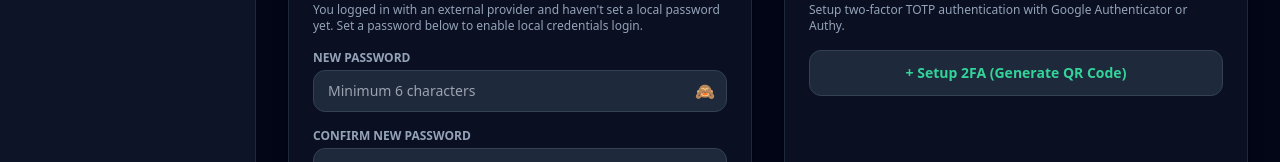
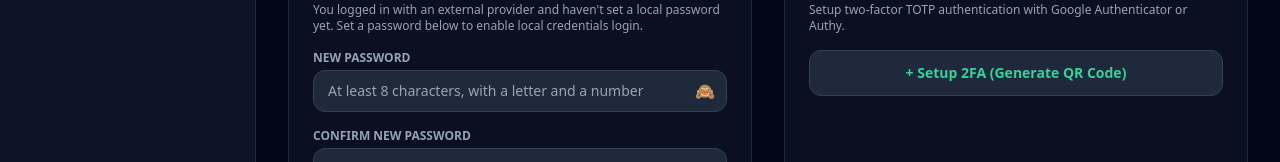
Before and after one commit to dangoriya/myauthserver-sso, a Next.js app in the folder auth_server_management/: page /dashboard/profile in a window 1280 px wide. Shown: the part 534-696 px from the top of the page. Built offline with nearby package versions, Linux system fonts and the light colour scheme; no server answers; sample sign-in values are in the browser's storage.

Commit message:
feat: enforce strict password complexity policy of 8+ characters including a letter and digit on profile page

```diff
--- a/auth_server_management/app/dashboard/profile/page.jsx
+++ b/auth_server_management/app/dashboard/profile/page.jsx
@@ -113,12 +113,12 @@ export default function ProfilePage() {
     setPwdMsg('');
     setPwdErr('');
 
+    if (!isValidPassword(setPwdNew)) {
+      setPwdErr('Password must be at least 8 characters and include at least one letter and one number.');
+      return;
+    }
     if (setPwdNew !== setPwdConfirm) {
       setPwdErr('Passwords do not match');
-      return;
-    }
-    if (setPwdNew.length < 6) {
-      setPwdErr('Password must be at least 6 characters long');
       return;
     }
 
@@ -230,12 +230,12 @@ export default function ProfilePage() {
     setPwdMsg('');
     setPwdErr('');
 
+    if (!isValidPassword(newPassword)) {
+      setPwdErr('Password must be at least 8 characters and include at least one letter and one number.');
+      return;
+    }
     if (newPassword !== confirmPassword) {
       setPwdErr('New password and confirmation password do not match');
-      return;
-    }
-    if (newPassword.length < 6) {
-      setPwdErr('Password must be at least 6 characters long');
       return;
     }
 
@@ -464,6 +464,11 @@ export default function ProfilePage() {
     return <div className="p-8 text-center text-slate-400">Loading user profile...</div>;
   }
 
+  // Password policy — mirrors the auth_server set-password / reset-password rule
+  // (8+ characters, at least one letter, at least one digit).
+  const isValidPassword = (pwd) =>
+    typeof pwd === 'string' && pwd.length >= 8 && /[A-Za-z]/.test(pwd) && /\d/.test(pwd);
+
   // Inline input validation styling helper with red glow
   const inputClass = (isInvalid = false) =>
     `w-full px-3.5 py-2.5 bg-slate-800 border rounded-xl text-white text-sm focus:outline-none transition-all duration-200 ${
@@ -600,11 +605,11 @@ export default function ProfilePage() {
                   <input
                     type={showSetPwdNew ? 'text' : 'password'}
                     required
-                    minLength={6}
+                    minLength={8}
                     value={setPwdNew}
                     onChange={(e) => setSetPwdNew(e.target.value)}
-                    placeholder="Minimum 6 characters"
-                    className={inputClass(setPwdNew.length > 0 && setPwdNew.length < 6)}
+                    placeholder="At least 8 characters, with a letter and a number"
+                    className={inputClass(setPwdNew.length > 0 && !isValidPassword(setPwdNew))}
                   />
                   <button type="button" onClick={() => setShowSetPwdNew(!showSetPwdNew)} className="absolute right-3 top-1/2 -translate-y-1/2 text-slate-400 hover:text-white">
                     {showSetPwdNew ? '👁️' : '🙈'}
@@ -618,11 +623,11 @@ export default function ProfilePage() {
                   <input
                     type={showSetPwdConfirm ? 'text' : 'password'}
                     required
-                    minLength={6}
+                    minLength={8}
                     value={setPwdConfirm}
                     onChange={(e) => setSetPwdConfirm(e.target.value)}
                     placeholder="Re-enter new password"
-                    className={inputClass(setPwdConfirm.length > 0 && (setPwdConfirm !== setPwdNew || setPwdConfirm.length < 6))}
+                    className={inputClass(setPwdConfirm.length > 0 && setPwdConfirm !== setPwdNew)}
                   />
                   <button type="button" onClick={() => setShowSetPwdConfirm(!showSetPwdConfirm)} className="absolute right-3 top-1/2 -translate-y-1/2 text-slate-400 hover:text-white">
                     {showSetPwdConfirm ? '👁️' : '🙈'}
@@ -654,7 +659,7 @@ export default function ProfilePage() {
                         type={showOldPwd ? 'text' : 'password'}
                         required
                         value={oldPassword}
-                        onChange={(e) => setOldPassword(e.target.value)}
+                        onChange={(e) => { setOldPassword(e.target.value); setPwdErr(''); }}
                         placeholder="Enter current password"
                         className={inputClass(pwdErr.length > 0)}
                       />
@@ -729,11 +734,11 @@ export default function ProfilePage() {
                       <input
                         type={showNewPwd ? 'text' : 'password'}
                         required
-                        minLength={6}
+                        minLength={8}
                         value={newPassword}
                         onChange={(e) => setNewPassword(e.target.value)}
-                        placeholder="Minimum 6 characters"
-                        className={inputClass(newPassword.length > 0 && newPassword.length < 6)}
+                        placeholder="At least 8 characters, with a letter and a number"
+                        className={inputClass(newPassword.length > 0 && !isValidPassword(newPassword))}
                       />
                       <button type="button" onClick={() => setShowNewPwd(!showNewPwd)} className="absolute right-3 top-1/2 -translate-y-1/2 text-slate-400 hover:text-white">
                         {showNewPwd ? '👁️' : '🙈'}
@@ -747,11 +752,11 @@ export default function ProfilePage() {
                       <input
                         type={showConfirmPwd ? 'text' : 'password'}
                         required
-                        minLength={6}
+                        minLength={8}
                         value={confirmPassword}
                         onChange={(e) => setConfirmPassword(e.target.value)}
                         placeholder="Re-enter new password"
-                        className={inputClass(confirmPassword.length > 0 && (confirmPassword !== newPassword || confirmPassword.length < 6))}
+                        className={inputClass(confirmPassword.length > 0 && confirmPassword !== newPassword)}
                       />
                       <button type="button" onClick={() => setShowConfirmPwd(!showConfirmPwd)} className="absolute right-3 top-1/2 -translate-y-1/2 text-slate-400 hover:text-white">
                         {showConfirmPwd ? '👁️' : '🙈'}
```
